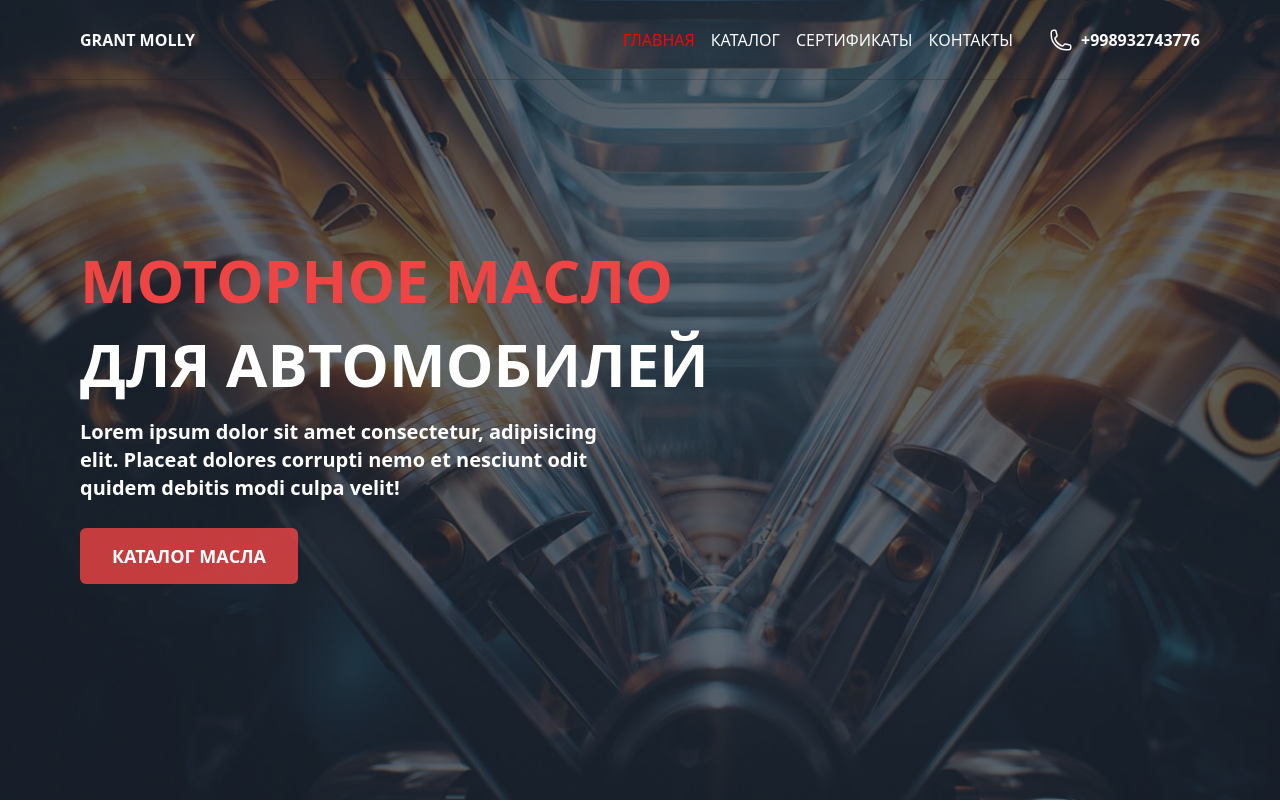
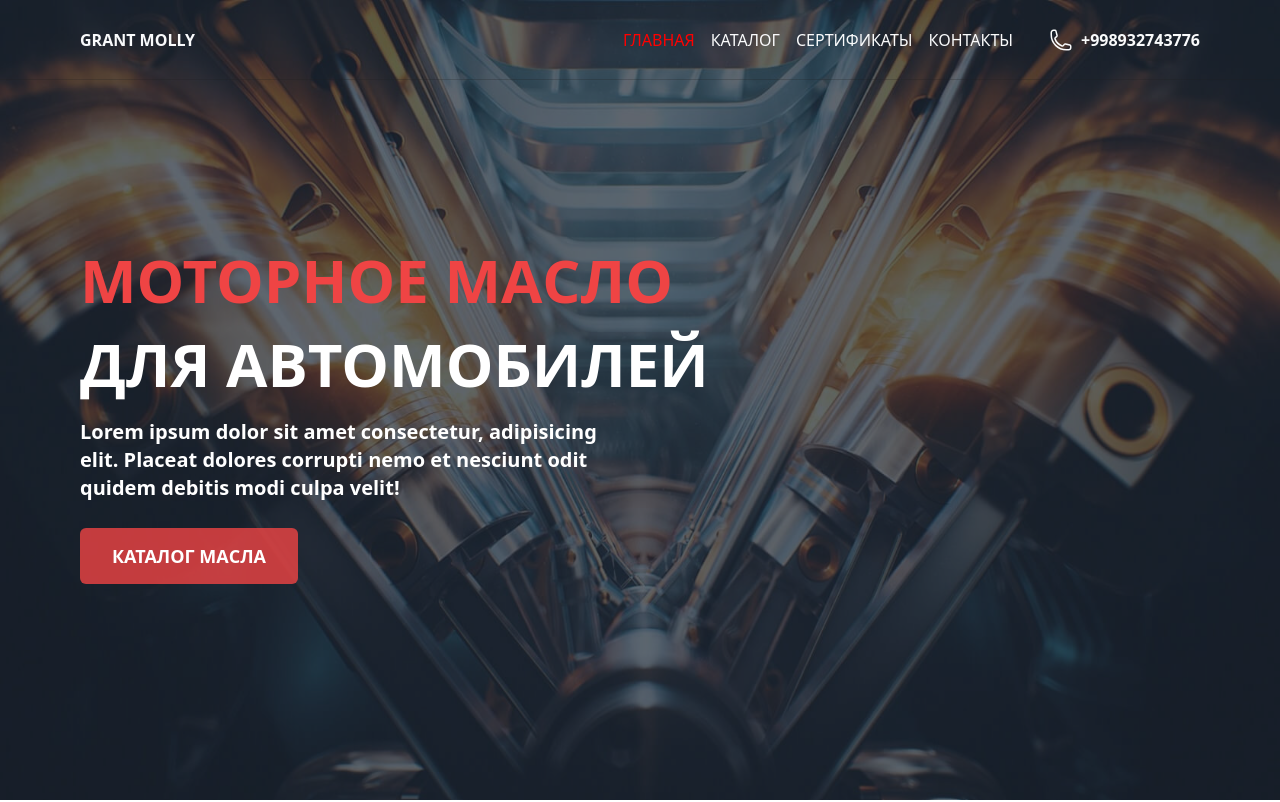
Before and after one commit to mDavron/grant-molly, a Next.js app: page / in a window 1280 px wide. Shown: the top 802 px of the page. Built offline with nearby package versions, Linux system fonts and the light colour scheme.

Commit message:
banner image optizatsiy

```diff
--- a/src/components/banner/Banner.jsx
+++ b/src/components/banner/Banner.jsx
@@ -1,10 +1,12 @@
+import Image from 'next/image'
 import Link from 'next/link'
 import React from 'react'
 
 const Banner = () => {
   return (
     <section>
-      <div className='relative flex min-h-screen w-full justify-center bg-[url("/images/baner4.jpg")] bg-cover bg-fixed'>
+      <div className='relative flex min-h-screen w-full justify-center'>
+        <Image src={'/images/baner4.jpg'} className='absolute' fill priority />
         <div className='absolute left-0 top-0  h-full w-full bg-gray-800/70'>
           <div className='container mx-auto mt-[150px] lg:mt-[250px]'>
             <h1 className='text-2xl font-semibold uppercase text-white lg:text-6xl '>
```
Also changed, not shown: 1 other file (tests, documents, lock files or other folders).
